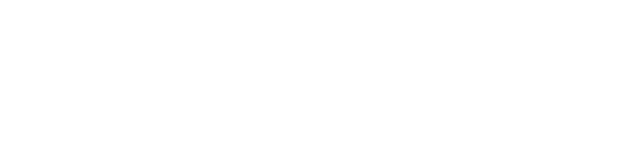
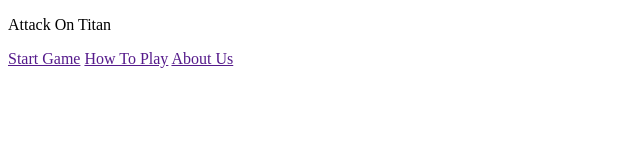
Before and after one commit to Ahmed-Eldakhly/AttackOnTitanGame, a plain HTML site: page index.html in a window 1280 px wide. Shown: the whole page, without its empty margins (0-640 px from the left). Drawn offline with Linux system fonts and the light colour scheme.

Commit message:
added paragraphs in index.html and index.css created by hossam

```diff
--- a/index.html
+++ b/index.html
@@ -7,6 +7,9 @@
     <title>Main Page</title>
 </head>
 <body>
-
+    <p>Attack On Titan</p>
+    <a href="">Start Game</a>
+    <a href="">How To Play</a>
+    <a href="">About Us</a>
 </body>
 </html>
```
Also changed, not shown: css/index.css (added).
